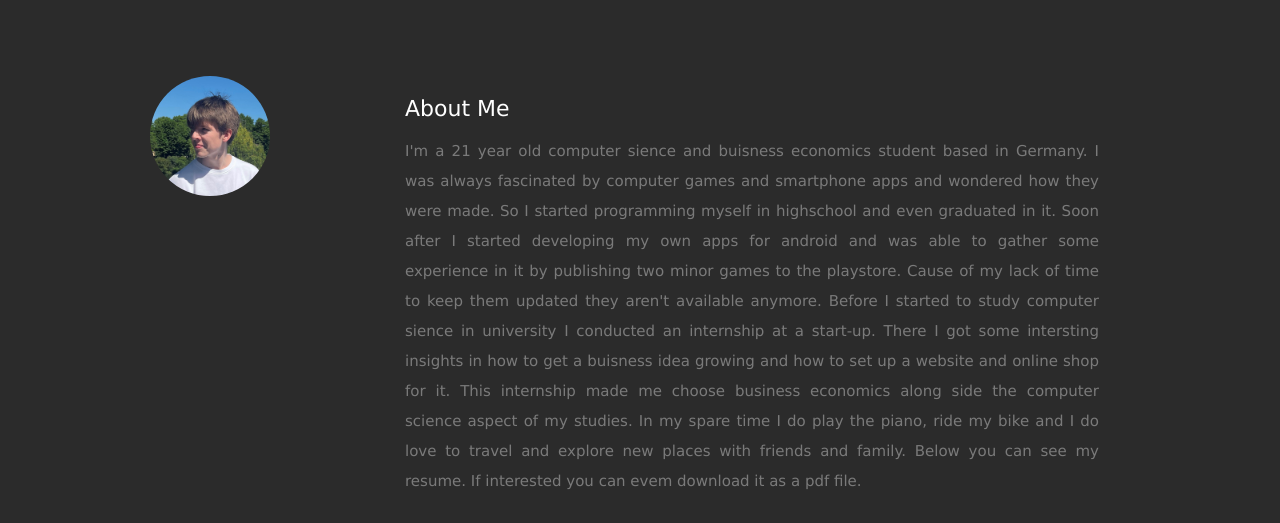
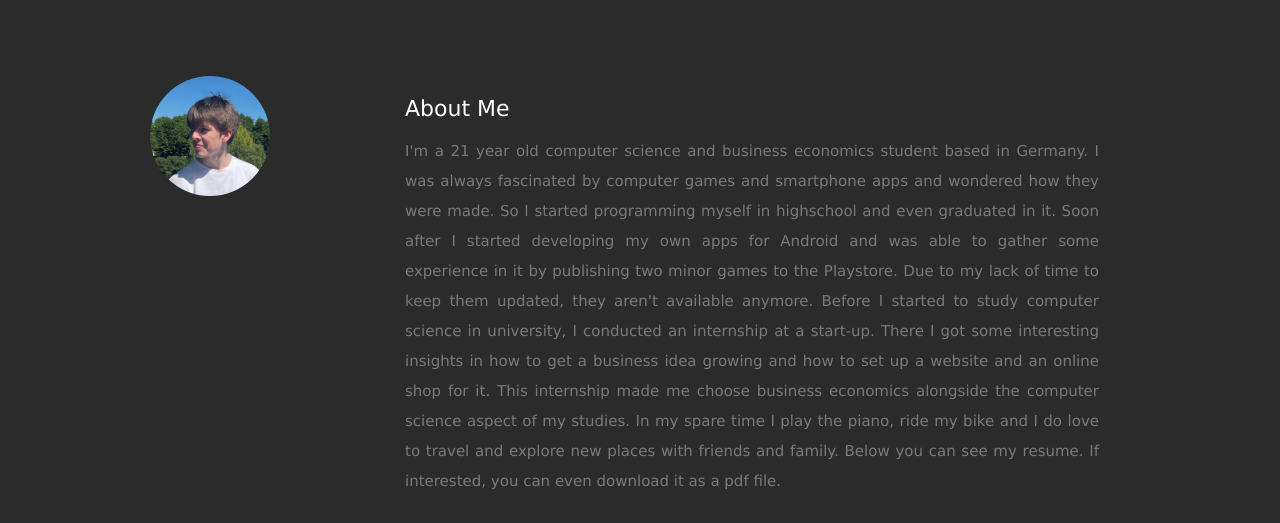
Before and after one commit to levinKaus/levinkaus.de, a plain HTML site: page index.html in a window 1280 px wide. Shown: the part 820-1343 px from the top of the page. Drawn offline with Linux system fonts and the light colour scheme.

Commit message:
Correcting spelling and grammer

```diff
--- a/index.html
+++ b/index.html
@@ -70,15 +70,15 @@
          <!-- Main-Col -->
          <div class="nine columns main-col">
             <h2>About Me</h2>
-            <p class="intro">I'm a 21 year old computer sience and buisness economics student based in Germany. I was always fascinated
+            <p class="intro">I'm a 21 year old computer science and business economics student based in Germany. I was always fascinated
                by computer games and smartphone apps and wondered how they were made. So I started programming myself in highschool
-               and even graduated in it. Soon after I started developing my own apps for android and was able to gather some experience
-               in it by publishing two minor games to the playstore. Cause of my lack of time to keep them updated they aren't
-               available anymore. Before I started to study computer sience in university I conducted an internship at a start-up.
-               There I got some intersting insights in how to get a buisness idea growing and how to set up a website and online shop
-               for it. This internship made me choose business economics along side the computer science aspect of my studies.
-               In my spare time I do play the piano, ride my bike and I do love to travel and explore new places with friends and family.
-               Below you can see my resume. If interested you can evem download it as a pdf file.
+               and even graduated in it. Soon after I started developing my own apps for Android and was able to gather some experience
+               in it by publishing two minor games to the Playstore. Due to my lack of time to keep them updated, they aren't
+               available anymore. Before I started to study computer science in university, I conducted an internship at a start-up.
+               There I got some interesting insights in how to get a business idea growing and how to set up a website and an online shop
+               for it. This internship made me choose business economics alongside the computer science aspect of my studies.
+               In my spare time I play the piano, ride my bike and I do love to travel and explore new places with friends and family.
+               Below you can see my resume. If interested, you can even download it as a pdf file.
             </p>
             <!-- Row -->
             <div class="row">
```
